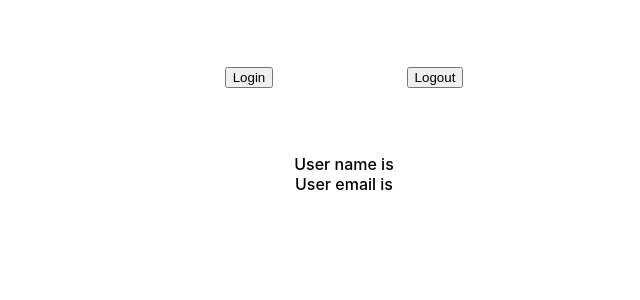
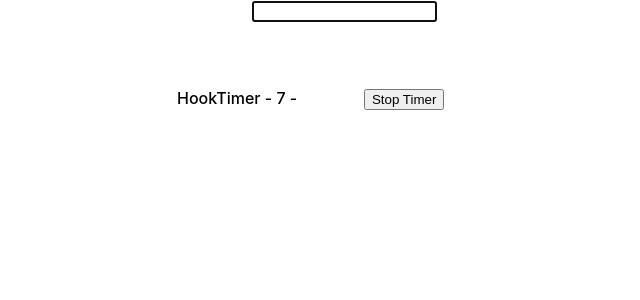
Before and after one commit to BulegaHassan/react-ts-basics, a React (Create React App) app: page / in a window 1280 px wide. Shown: the top 300 px of the page, without its empty margins (296-936 px from the left). Built offline with nearby package versions, Linux system fonts and the light colour scheme.

Commit message:
add useRef

```diff
--- a/src/App.tsx
+++ b/src/App.tsx
@@ -1,13 +1,11 @@
 import "./App.css";
-import { UserContextProvider } from "./components/context/UserContext";
-import { User } from "./components/context/User";
-
+import { DomRef } from "./components/ref/DomRef";
+import { MutableRef } from "./components/ref/MutableRef";
 function App() {
   return (
     <div>
-      <UserContextProvider>
-        <User />
-      </UserContextProvider>
+      <DomRef/>
+      <MutableRef/>
     </div>
   );
 }
--- /dev/null
+++ b/src/components/ref/DomRef.tsx
@@ -0,0 +1,12 @@
+import {useEffect,useRef}  from 'react'
+
+export const DomRef = () => {
+    const inputRef = useRef<HTMLInputElement>(null)
+    useEffect(() => {
+    inputRef.current?.focus()
+    }, [])
+
+  return (
+    <input type="text" ref={inputRef} />
+  )
+}
--- /dev/null
+++ b/src/components/ref/MutableRef.tsx
@@ -0,0 +1,25 @@
+import { useState, useEffect, useRef } from "react";
+
+export const MutableRef = () => {
+  const [timer, setTimer] = useState(0);
+  const interValRef = useRef<number|null>(null);
+
+  const stopTimer = () => {
+    if(interValRef.current) window.clearInterval(interValRef.current);
+  };
+  useEffect(() => {
+    interValRef.current = window.setInterval(() => {
+      setTimer((timer) => timer + 1);
+    }, 1000);
+    return () => {
+      stopTimer();
+    };
+  },[]);
+
+  return (
+    <div>
+      HookTimer - {timer} -
+      <button onClick={() => stopTimer()}>Stop Timer</button>
+    </div>
+  );
+};
```
